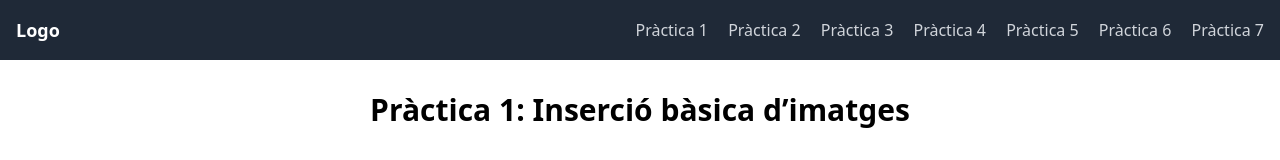
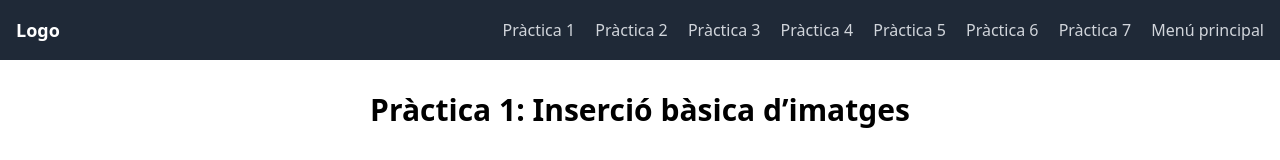
Before and after one commit to JuliosLeonR/UF2.T4---Tasques-d-imatges-per-WebDev, a website: page pagines/imatges_webdev/practica1.html in a window 1280 px wide. Shown: the top 160 px of the page. Drawn offline with nearby package versions, Linux system fonts and the light colour scheme; grey boxes are pictures that could not be loaded.

Commit message:
Menu principal

```diff
--- a/pagines/imatges_webdev/practica1.html
+++ b/pagines/imatges_webdev/practica1.html
@@ -20,6 +20,8 @@
                 <a href="practica5.html" class="text-gray-300 hover:text-white">Pràctica 5</a>
                 <a href="practica6.html" class="text-gray-300 hover:text-white">Pràctica 6</a>
                 <a href="practica7.html" class="text-gray-300 hover:text-white">Pràctica 7</a>
+                <a href="../../index.html" class="text-gray-300 hover:text-white">Menú principal</a>
+
             </div>
         </div>
     </nav>
```
Also changed, not shown: pagines/imatges_webdev/practica2.html (+2 -0 lines), pagines/imatges_webdev/practica3.html (+2 -0 lines), pagines/imatges_webdev/practica4.html (+2 -0 lines), pagines/imatges_webdev/practica5.html (+2 -0 lines), pagines/imatges_webdev/practica6.html (+2 -0 lines), pagines/imatges_webdev/practica7.html (+1 -1 lines).
